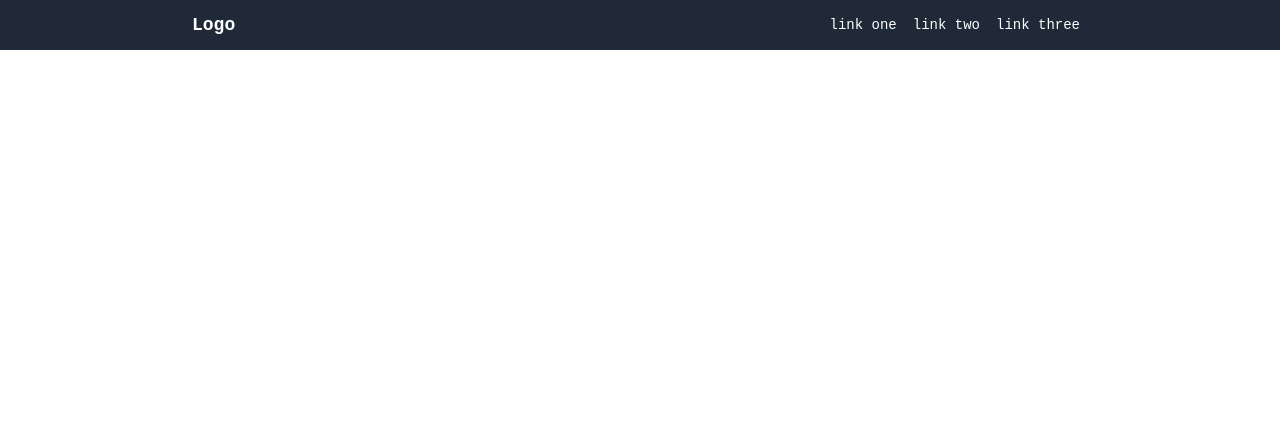
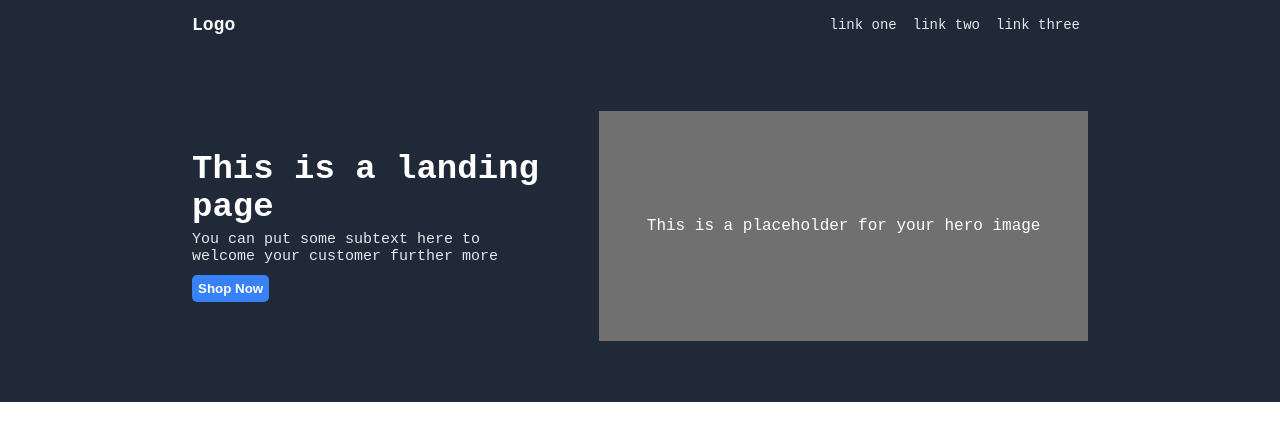
Before and after one commit to Medadreamer/Landing-Page, a plain HTML site: page index.html in a window 1280 px wide. Drawn offline with Linux system fonts and the light colour scheme.

Commit message:
Create hero section

```diff
--- a/index.html
+++ b/index.html
@@ -18,5 +18,18 @@
             </ul>
         </div>
     </nav>
+    <section class="hero">
+        <div class="container hero_content">
+            <div class="hero_text">
+                <h1 class="hero_text_title">This is a landing page</h1>
+                <p class="hero_text_subtext">You can put some subtext here to welcome your customer further more</p>
+                <button class="hero_text_button">Shop Now</button>
+            </div>
+            <div class="hero_img">
+                <p>This is a placeholder for your hero image</p>
+            </div>
+        </div>
+    </section>
+
 </body>
 </html>
--- a/style.css
+++ b/style.css
@@ -34,10 +34,61 @@ nav {
 .logo {
     font-weight: bold;
     font-size: 18px;
+    color: #F9FAF8;
 }
 
 a {
-    color: #fff;
+    color: #E5E7EB;
     text-decoration: none;
     font-size: 14px;
 }
+
+.hero {
+    display: flex;
+    background-color: #1F2937;
+    color: #fff;
+}
+
+.hero_content {
+    display: flex;
+    align-items: center;
+    margin: 2em auto;
+    height: 18em;
+}
+
+h1, p, button {
+    margin: 5px auto;
+}
+
+.hero_text {
+    width: 50%;
+}
+
+.hero_text_title {
+    font-size: 34px;
+    font-weight: 700;
+}
+
+.hero_text_subtext {
+    width: 80%;
+    margin-left: 0;
+    font-size: 15px;
+    color: #E5E7EB;
+}
+
+.hero_img{
+    height: 80%;
+    width: 60%;
+    background-color: #707070;
+    display: flex;
+    align-items: center;
+}
+
+.hero_text_button {
+    height: 2em;
+    background-color: #3882F6;
+    color: #fff;
+    font-weight: bold;
+    border: 0;
+    border-radius: 5px;
+}
```
